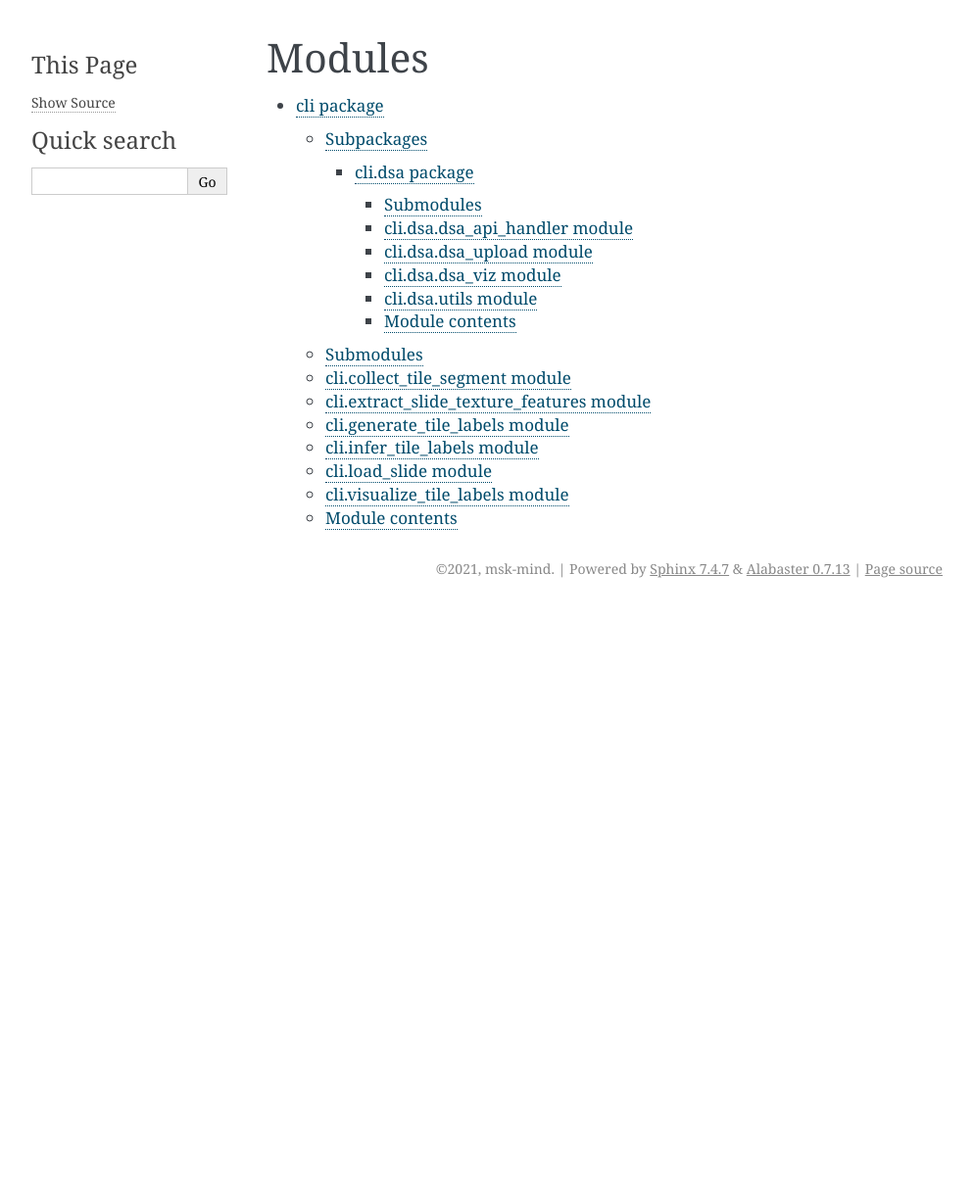
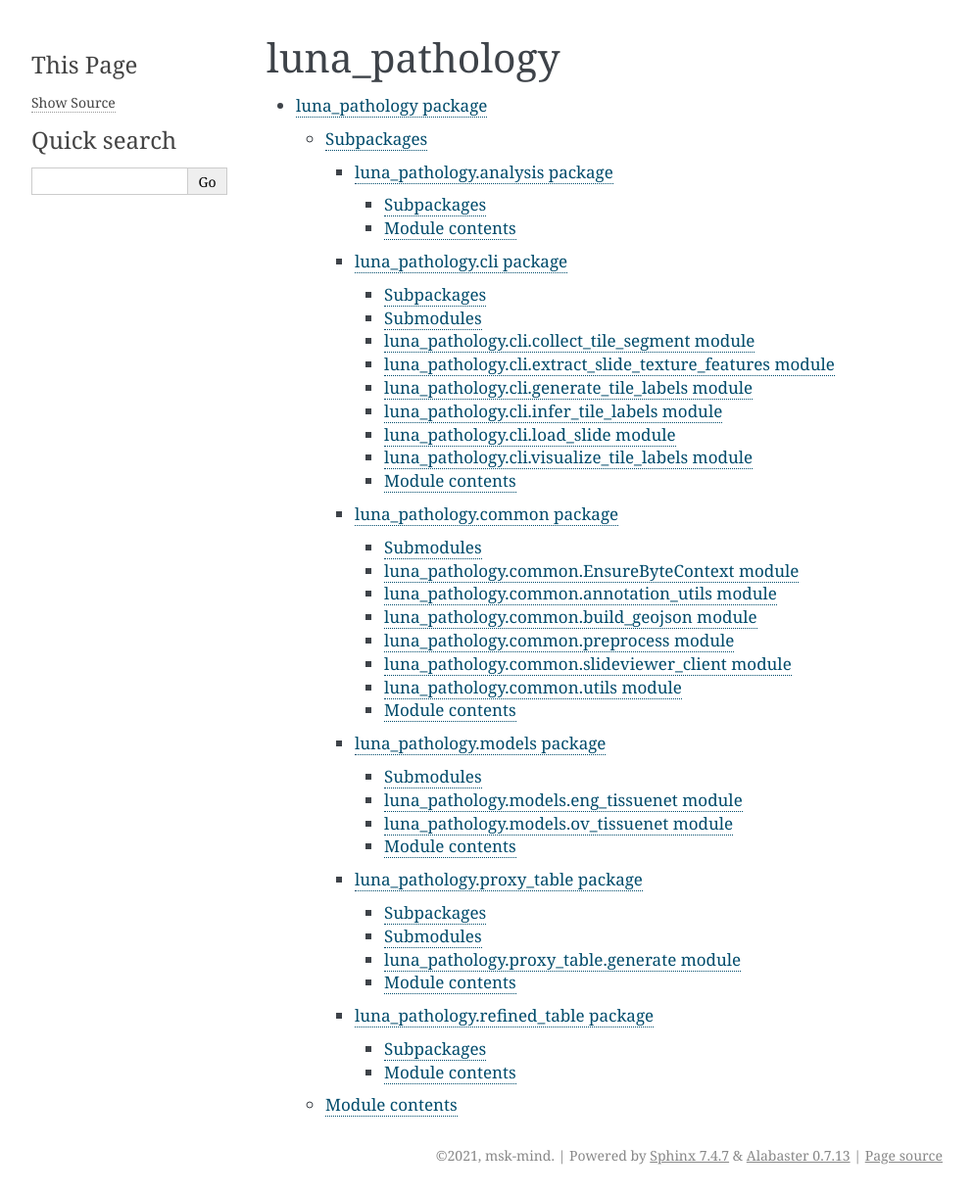
Before and after one commit to msk-mind-apps/luna-pathology, a Sphinx documentation site: the page built from docs/modules.rst, in a window 1280 px wide. Shown: the whole page at 98% size, without its empty margins (148-1141 px from the left). Built offline with Sphinx 7.4.7, drawn with Linux system fonts in a browser that asks for light colours; pages that are not in the unit, such as notebooks, are missing from menus; before the commit the page ends 900 px from its top, so only the background shows below that.

Commit message:
add RSTs for all luna pathology modules

```diff
--- a/docs/cli.dsa.rst
+++ /dev/null
@@ -1,45 +0,0 @@
-cli.dsa package
-===============
-
-Submodules
-----------
-
-cli.dsa.dsa\_api\_handler module
---------------------------------
-
-.. automodule:: cli.dsa.dsa_api_handler
-   :members:
-   :undoc-members:
-   :show-inheritance:
-
-cli.dsa.dsa\_upload module
---------------------------
-
-.. automodule:: cli.dsa.dsa_upload
-   :members:
-   :undoc-members:
-   :show-inheritance:
-
-cli.dsa.dsa\_viz module
------------------------
-
-.. automodule:: cli.dsa.dsa_viz
-   :members:
-   :undoc-members:
-   :show-inheritance:
-
-cli.dsa.utils module
---------------------
-
-.. automodule:: cli.dsa.utils
-   :members:
-   :undoc-members:
-   :show-inheritance:
-
-Module contents
----------------
-
-.. automodule:: cli.dsa
-   :members:
-   :undoc-members:
-   :show-inheritance:
--- a/docs/cli.rst
+++ /dev/null
@@ -1,72 +0,0 @@
-cli package
-===========
-
-Subpackages
------------
-
-.. toctree::
-   :maxdepth: 4
-
-   cli.dsa
-
-Submodules
-----------
-
-cli.collect\_tile\_segment module
----------------------------------
-
-.. automodule:: cli.collect_tile_segment
-   :members:
-   :undoc-members:
-   :show-inheritance:
-
-cli.extract\_slide\_texture\_features module
---------------------------------------------
-
-.. automodule:: cli.extract_slide_texture_features
-   :members:
-   :undoc-members:
-   :show-inheritance:
-
-   .. automethod:: cli.extract_slide_texture_features.extract_slide_texture_features(index, output_segment, slide_path, halo_roi_path, method_data)
-
-
-cli.generate\_tile\_labels module
----------------------------------
-
-.. automodule:: cli.generate_tile_labels
-   :members:
-   :undoc-members:
-   :show-inheritance:
-
-cli.infer\_tile\_labels module
-------------------------------
-
-.. automodule:: cli.infer_tile_labels
-   :members:
-   :undoc-members:
-   :show-inheritance:
-
-cli.load\_slide module
-----------------------
-
-.. automodule:: cli.load_slide
-   :members:
-   :undoc-members:
-   :show-inheritance:
-
-cli.visualize\_tile\_labels module
-----------------------------------
-
-.. automodule:: cli.visualize_tile_labels
-   :members:
-   :undoc-members:
-   :show-inheritance:
-
-Module contents
----------------
-
-.. automodule:: cli
-   :members:
-   :undoc-members:
-   :show-inheritance:
--- a/docs/index.rst
+++ b/docs/index.rst
@@ -8,6 +8,7 @@ Welcome to luna-pathology's documentation!
    readme
    installation
    usage
+   data-eng-cli
    feature-generation-cli
    modules
    contributing
--- /dev/null
+++ b/docs/luna_pathology.analysis.qupath.rst
@@ -0,0 +1,10 @@
+luna\_pathology.analysis.qupath package
+=======================================
+
+Module contents
+---------------
+
+.. automodule:: luna_pathology.analysis.qupath
+   :members:
+   :undoc-members:
+   :show-inheritance:
--- /dev/null
+++ b/docs/luna_pathology.analysis.rst
@@ -0,0 +1,18 @@
+luna\_pathology.analysis package
+================================
+
+Subpackages
+-----------
+
+.. toctree::
+   :maxdepth: 4
+
+   luna_pathology.analysis.qupath
+
+Module contents
+---------------
+
+.. automodule:: luna_pathology.analysis
+   :members:
+   :undoc-members:
+   :show-inheritance:
--- /dev/null
+++ b/docs/luna_pathology.cli.rst
@@ -0,0 +1,69 @@
+luna\_pathology.cli package
+===========================
+
+Subpackages
+-----------
+
+.. toctree::
+   :maxdepth: 4
+
+   luna_pathology.cli.dsa
+
+Submodules
+----------
+
+luna\_pathology.cli.collect\_tile\_segment module
+-------------------------------------------------
+
+.. automodule:: luna_pathology.cli.collect_tile_segment
+   :members:
+   :undoc-members:
+   :show-inheritance:
+
+luna\_pathology.cli.extract\_slide\_texture\_features module
+------------------------------------------------------------
+
+.. automodule:: luna_pathology.cli.extract_slide_texture_features
+   :members:
+   :undoc-members:
+   :show-inheritance:
+
+luna\_pathology.cli.generate\_tile\_labels module
+-------------------------------------------------
+
+.. automodule:: luna_pathology.cli.generate_tile_labels
+   :members:
+   :undoc-members:
+   :show-inheritance:
+
+luna\_pathology.cli.infer\_tile\_labels module
+----------------------------------------------
+
+.. automodule:: luna_pathology.cli.infer_tile_labels
+   :members:
+   :undoc-members:
+   :show-inheritance:
+
+luna\_pathology.cli.load\_slide module
+--------------------------------------
+
+.. automodule:: luna_pathology.cli.load_slide
+   :members:
+   :undoc-members:
+   :show-inheritance:
+
+luna\_pathology.cli.visualize\_tile\_labels module
+--------------------------------------------------
+
+.. automodule:: luna_pathology.cli.visualize_tile_labels
+   :members:
+   :undoc-members:
+   :show-inheritance:
+
+Module contents
+---------------
+
+.. automodule:: luna_pathology.cli
+   :members:
+   :undoc-members:
+   :show-inheritance:
--- /dev/null
+++ b/docs/luna_pathology.common.rst
@@ -0,0 +1,61 @@
+luna\_pathology.common package
+==============================
+
+Submodules
+----------
+
+luna\_pathology.common.EnsureByteContext module
+-----------------------------------------------
+
+.. automodule:: luna_pathology.common.EnsureByteContext
+   :members:
+   :undoc-members:
+   :show-inheritance:
+
+luna\_pathology.common.annotation\_utils module
+-----------------------------------------------
+
+.. automodule:: luna_pathology.common.annotation_utils
+   :members:
+   :undoc-members:
+   :show-inheritance:
+
+luna\_pathology.common.build\_geojson module
+--------------------------------------------
+
+.. automodule:: luna_pathology.common.build_geojson
+   :members:
+   :undoc-members:
+   :show-inheritance:
+
+luna\_pathology.common.preprocess module
+----------------------------------------
+
+.. automodule:: luna_pathology.common.preprocess
+   :members:
+   :undoc-members:
+   :show-inheritance:
+
+luna\_pathology.common.slideviewer\_client module
+-------------------------------------------------
+
+.. automodule:: luna_pathology.common.slideviewer_client
+   :members:
+   :undoc-members:
+   :show-inheritance:
+
+luna\_pathology.common.utils module
+-----------------------------------
+
+.. automodule:: luna_pathology.common.utils
+   :members:
+   :undoc-members:
+   :show-inheritance:
+
+Module contents
+---------------
+
+.. automodule:: luna_pathology.common
+   :members:
+   :undoc-members:
+   :show-inheritance:
--- /dev/null
+++ b/docs/luna_pathology.models.rst
@@ -0,0 +1,29 @@
+luna\_pathology.models package
+==============================
+
+Submodules
+----------
+
+luna\_pathology.models.eng\_tissuenet module
+--------------------------------------------
+
+.. automodule:: luna_pathology.models.eng_tissuenet
+   :members:
+   :undoc-members:
+   :show-inheritance:
+
+luna\_pathology.models.ov\_tissuenet module
+-------------------------------------------
+
+.. automodule:: luna_pathology.models.ov_tissuenet
+   :members:
+   :undoc-members:
+   :show-inheritance:
+
+Module contents
+---------------
+
+.. automodule:: luna_pathology.models
+   :members:
+   :undoc-members:
+   :show-inheritance:
--- /dev/null
+++ b/docs/luna_pathology.proxy_table.rst
@@ -0,0 +1,29 @@
+luna\_pathology.proxy\_table package
+====================================
+
+Subpackages
+-----------
+
+.. toctree::
+   :maxdepth: 4
+
+   luna_pathology.proxy_table.regional_annotation
+
+Submodules
+----------
+
+luna\_pathology.proxy\_table.generate module
+--------------------------------------------
+
+.. automodule:: luna_pathology.proxy_table.generate
+   :members:
+   :undoc-members:
+   :show-inheritance:
+
+Module contents
+---------------
+
+.. automodule:: luna_pathology.proxy_table
+   :members:
+   :undoc-members:
+   :show-inheritance:
--- /dev/null
+++ b/docs/luna_pathology.refined_table.rst
@@ -0,0 +1,18 @@
+luna\_pathology.refined\_table package
+======================================
+
+Subpackages
+-----------
+
+.. toctree::
+   :maxdepth: 4
+
+   luna_pathology.refined_table.regional_annotation
+
+Module contents
+---------------
+
+.. automodule:: luna_pathology.refined_table
+   :members:
+   :undoc-members:
+   :show-inheritance:
--- /dev/null
+++ b/docs/luna_pathology.rst
@@ -0,0 +1,23 @@
+luna\_pathology package
+=======================
+
+Subpackages
+-----------
+
+.. toctree::
+   :maxdepth: 4
+
+   luna_pathology.analysis
+   luna_pathology.cli
+   luna_pathology.common
+   luna_pathology.models
+   luna_pathology.proxy_table
+   luna_pathology.refined_table
+
+Module contents
+---------------
+
+.. automodule:: luna_pathology
+   :members:
+   :undoc-members:
+   :show-inheritance:
--- a/docs/modules.rst
+++ b/docs/modules.rst
@@ -1,7 +1,7 @@
-Modules
-=======
+luna_pathology
+==============
 
 .. toctree::
    :maxdepth: 4
 
-   cli
+   luna_pathology
```
Also changed, not shown: docs/luna_pathology.cli.dsa.rst (added, +45 -0 lines), docs/luna_pathology.proxy_table.regional_annotation.rst (added, +21 -0 lines), docs/luna_pathology.refined_table.regional_annotation.rst (added, +29 -0 lines).
